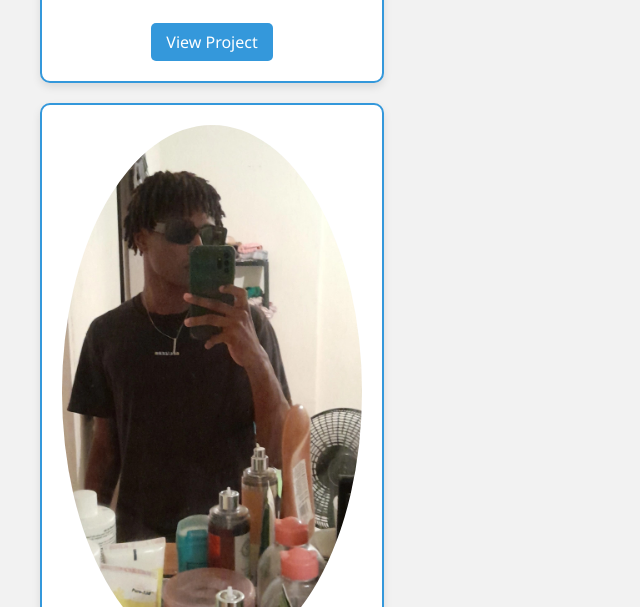
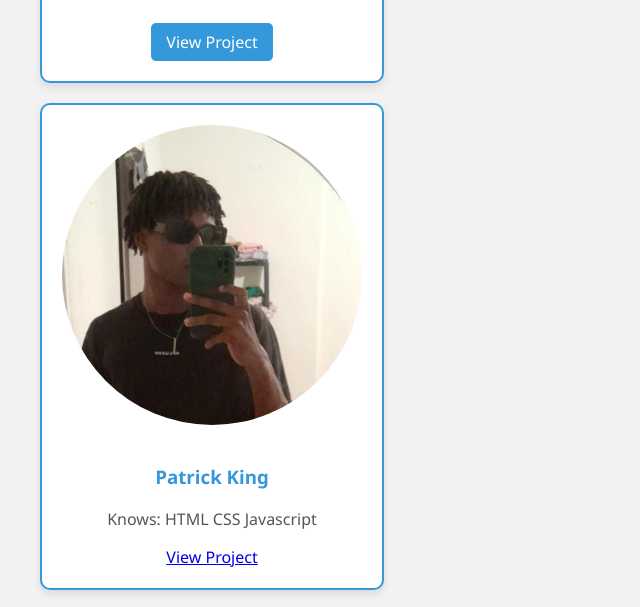
Before and after one commit to patter10/fffoc, a plain HTML site: page Dev Team.html in a window 1280 px wide. Shown: the part 571-1178 px from the top of the page, without its empty margins (0-640 px from the left). Drawn offline with Linux system fonts and the light colour scheme.

Commit message:
Update Dev Team.html

```diff
--- a/Dev Team.html
+++ b/Dev Team.html
@@ -66,7 +66,7 @@
     </div>
 
     <div class="team-member">
-        <img src="IMG_20231028_182133_474 (1).jpg" alt="Patrick King">
+        <img src="Patrick King.jpg" alt="Patrick King">
         <h3>Patrick King </h3>
         <p>Knows: HTML
                   CSS
```
